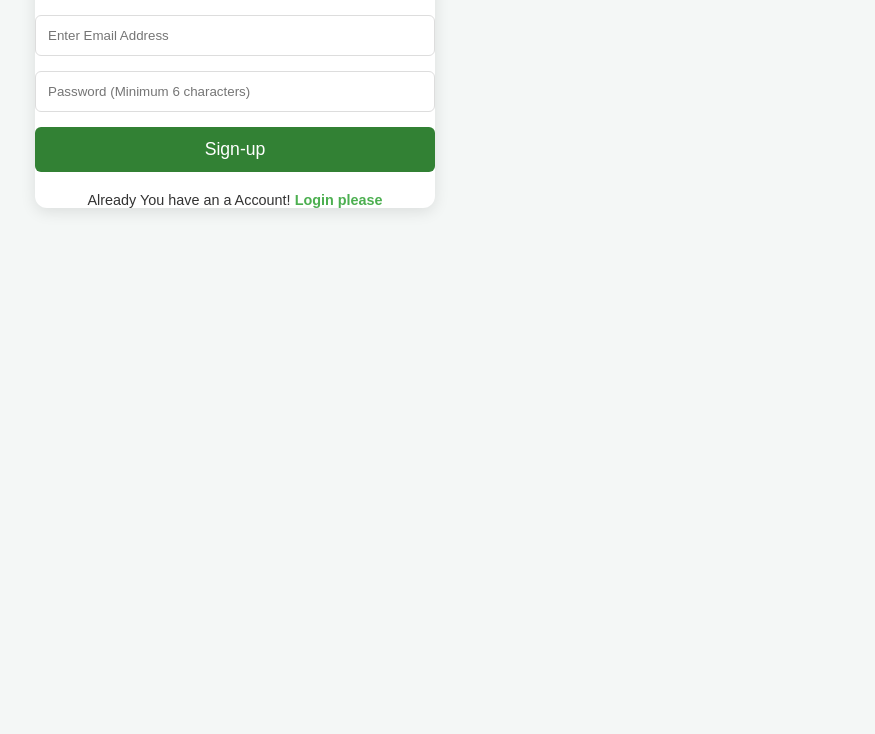
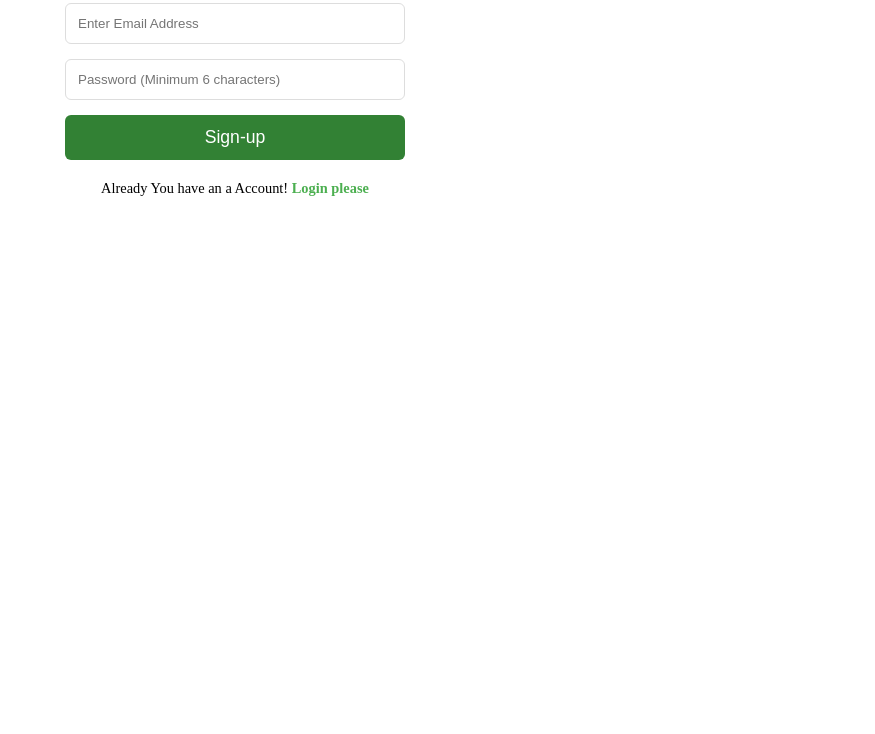
Before and after one commit to subhransubiswal42/My-login-home, a plain HTML site: page index.html in a window 1280 px wide. Shown: the part 224-958 px from the top of the page, without its empty margins (405-1280 px from the left). After the commit the page ends 800 px from the top, so only its background shows below. Drawn offline with Linux system fonts and the light colour scheme.

Commit message:
Button problem solve3

```diff
--- a/style.css
+++ b/style.css
@@ -1,26 +1,27 @@
 body {
-    font-family: Arial, sans-serif;
-    background-color: #f4f7f6;
+    /* font-family: Arial, sans-serif;
+    background-color: #f4f7f6; */
     /* background-image: url('bgimage.jpg') ; */
     /* background-size: cover; */
-    margin: 100px;
+    /* margin: 100px; */
     /* display: flex;
     flex-direction: column;
     justify-content: center;
     align-items:center; */
     position: relative;
-    min-height: 100vh;
+    /* min-height: 100vh;
     padding: 20px 10px;
-    color: #333;
+    color: #333; */
 }
 
 /* Page Management */
 .page {
-    width: 100%;
+    /* width: 100%; */
     max-width: 400px; /* Mobile View Focus */
-    background-color: #fff;
-    border-radius: 12px;
-    box-shadow: 0 4px 15px rgba(0, 0, 0, 0.1);
+    padding: 100px 30px 30px 30px;
+    /* background-color: #fff; */
+    /* border-radius: 12px; */
+    /* box-shadow: 0 4px 15px rgba(0, 0, 0, 0.1); */
     /* padding: 60px 30px 30px 30px; */
     box-sizing: border-box;
     display: none;
```
